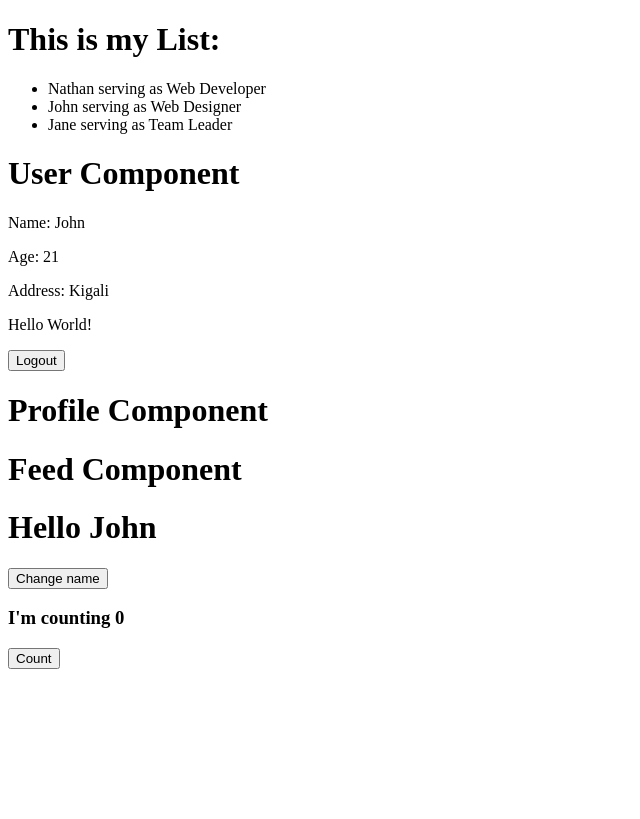
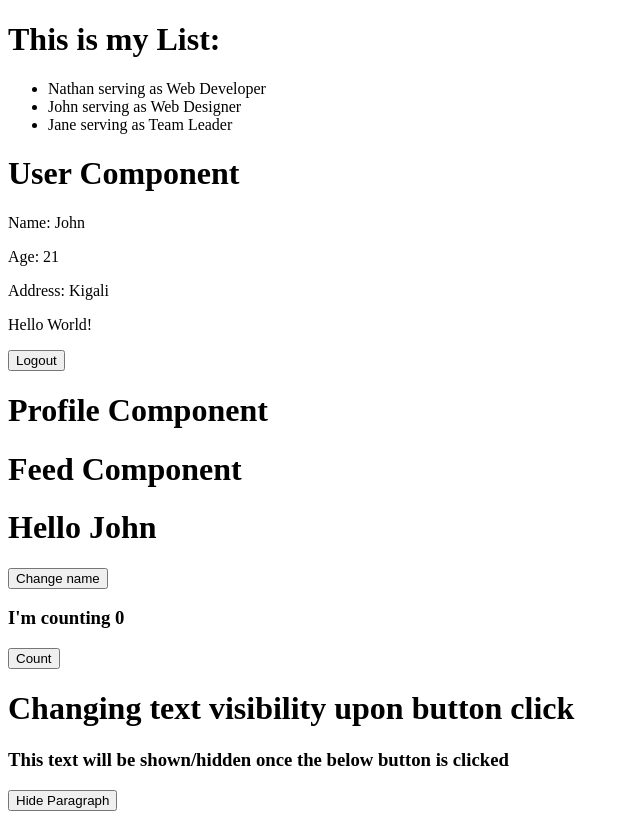
Before and after one commit to hubertnshuti/react-project, a React (Vite) app: page / in a window 1280 px wide. Shown: the whole page, without its empty margins (0-640 px from the left). Built offline with nearby package versions, Linux system fonts and the light colour scheme.

Commit message:
add component with event handlers

```diff
--- a/src/App.jsx
+++ b/src/App.jsx
@@ -5,6 +5,10 @@ export default function ParentComponent() {
     return "Hello World!"
   }
   const [name, setName] = useState("John");
+
+  //buttonShower Info
+
+
   return (
     <>
       <MainUsersComponent/>
@@ -21,6 +25,7 @@ export default function ParentComponent() {
       setName={setName}
       />
       <Counter/>
+      <ButtonShower/>
     </>
   );
 }
@@ -47,6 +52,7 @@ function MainUsersComponent(){
 }
 
 function UserComponent(props) {
+  // Partial rendering, login if no user and logout if there is user
   const { user } = props
   let button = <button>Login</button>
 
@@ -98,3 +104,20 @@ function Counter(){
     </>
   )
 }
+
+function ButtonShower(){
+  let [visibility, setVisibility] = useState(true);
+
+  const toggleStatus = () =>{
+    setVisibility(!visibility);
+  }
+  return (
+    <>
+      <h1>Changing text visibility upon button click</h1>
+      {visibility && (
+        <h3>This text will be shown/hidden once the below button is clicked</h3>
+      )}
+      <button onClick={toggleStatus}>{visibility ? "Hide" : "Show"} Paragraph</button>
+    </>
+  );
+}
```
